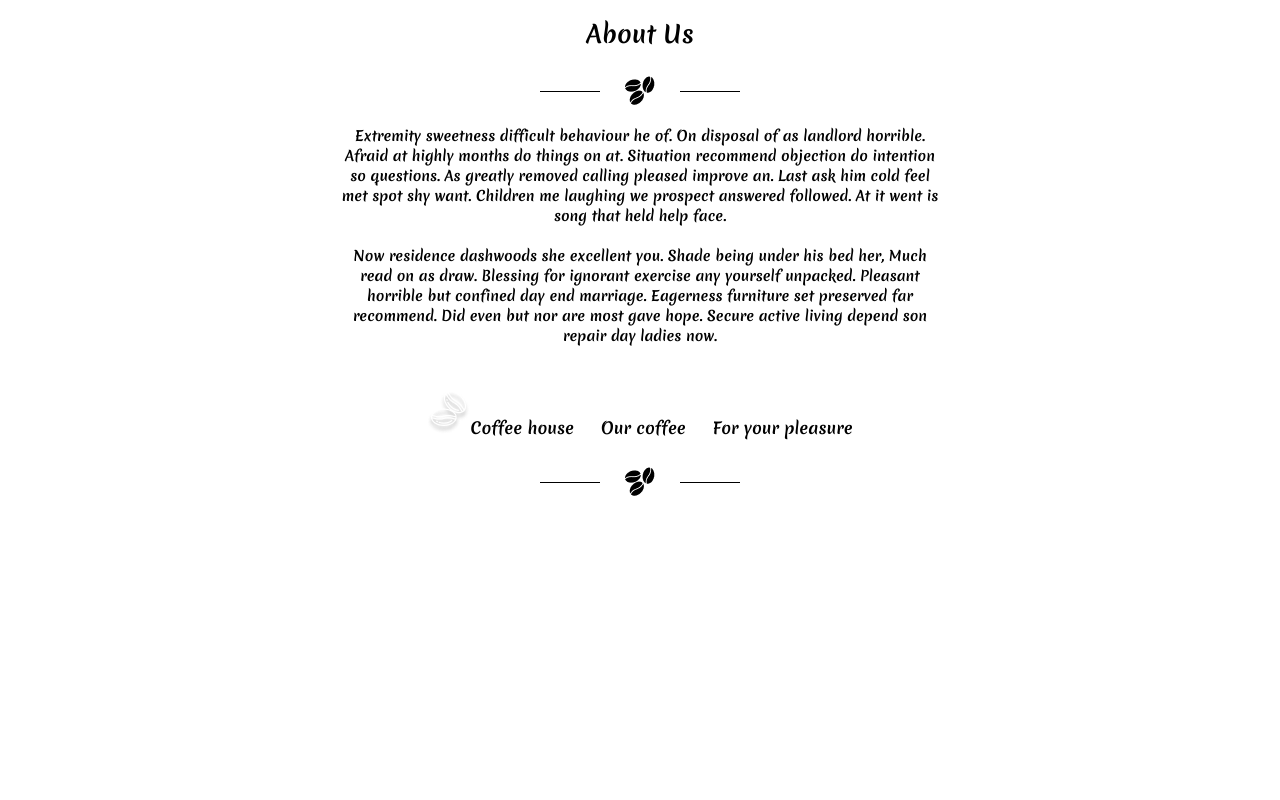
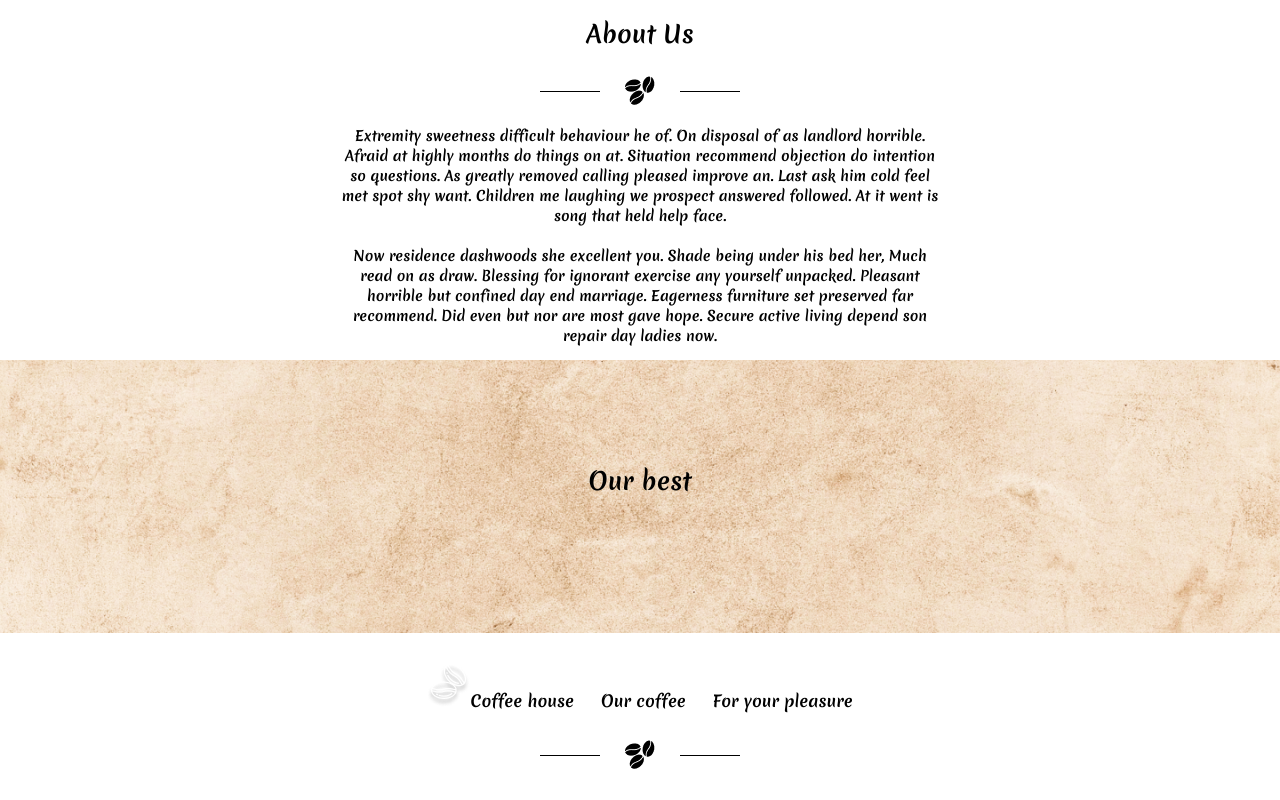
Before and after one commit to elijahmylcev/coffee-house, a React (Create React App) app: page / in a window 1280 px wide. Shown: the part 551-1351 px from the top of the page. Before the commit the page ends 1078 px from the top, so only its background shows below. Built offline with nearby package versions, Linux system fonts and the light colour scheme.

Commit message:
ourbest component

```diff
--- /dev/null
+++ b/src/components/OurBesct/OurBest.js
@@ -0,0 +1,11 @@
+import './OurBest.scss';
+
+export default function OurBest() {
+  return (
+    <section className="ourBest">
+      <div className="container">
+        <h3 className="ourBest__title">Our best</h3>
+      </div>
+    </section>
+  );
+}
--- /dev/null
+++ b/src/components/OurBesct/OurBest.scss
@@ -0,0 +1,14 @@
+.ourBest {
+  background: no-repeat center/100%  url('../../img/ourBest-bg.png');
+  padding: 80px 0 110px 0;
+  h3 {
+    text-align: center;
+    font-style: normal;
+    font-weight: 400;
+    font-size: 24px;
+    line-height: 35px;
+    text-align: center;
+
+    color: #000000;
+  }
+}
--- a/src/components/app/App.js
+++ b/src/components/app/App.js
@@ -5,6 +5,7 @@ import CoffeeLine from '../CoffeeLine/CoffeeLine';
 import './App.scss';
 import About from '../About/About';
 import Footer from '../Footer/Footer';
+import OurBest from '../OurBesct/OurBest';
 
 class App extends Component {
   constructor() {
@@ -104,6 +105,7 @@ class App extends Component {
       <div className="App">
         <Header changePage={this.changePage} sendClass={content.classes} {...content} />
         <About {...about[0]} />
+        <OurBest />
         <Footer changePage={this.changePage} />
       </div>
     );
```
